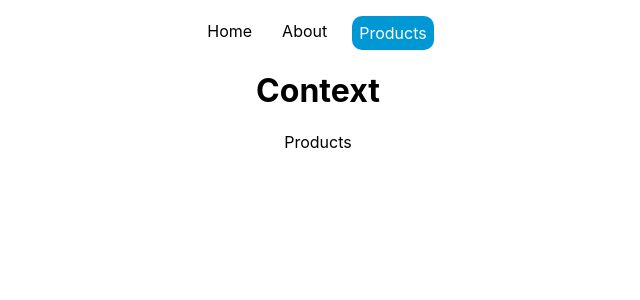
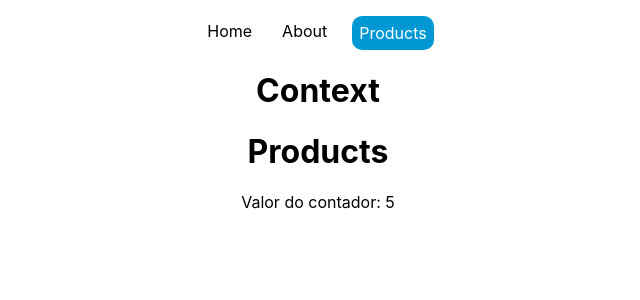
Before and after one commit to Gabr1elSouza/context-api, a React (Create React App) app: page /Products in a window 1280 px wide. Shown: the top 300 px of the page, without its empty margins (322-962 px from the left). Built offline with nearby package versions, Linux system fonts and the light colour scheme.

Commit message:
`Change Context`

```diff
--- a/src/Pages/About.js
+++ b/src/Pages/About.js
@@ -1,7 +1,14 @@
-import React from "react";
+import { useContext } from "react";
+import { CounterContext } from "../Context/CounterContext";
 
 const About = () => {
-  return <div>About</div>;
+  const { counter } = useContext(CounterContext);
+  return (
+    <div>
+      <h1>About</h1>
+      <p>Valor do contador: {counter}</p>
+    </div>
+  );
 };
 
 export default About;
--- a/src/Pages/Home.js
+++ b/src/Pages/Home.js
@@ -1,4 +1,5 @@
 import { useContext } from "react";
+import ChangeCounter from "../components/ChangeCounter";
 
 import { CounterContext } from "../Context/CounterContext";
 
@@ -8,6 +9,8 @@
     <div>
       <h1>Home</h1>
       <p>Valor do contador: {counter}</p>
+      {/*Alterando valor contexot */}
+      <ChangeCounter />
     </div>
   );
 };
--- a/src/Pages/Products.js
+++ b/src/Pages/Products.js
@@ -1,7 +1,14 @@
-import React from "react";
+import { useContext } from "react";
+import { CounterContext } from "../Context/CounterContext";
 
 const Products = () => {
-  return <div>Products</div>;
+  const { counter } = useContext(CounterContext);
+  return (
+    <div>
+      <h1>Products</h1>
+      <p>Valor do contador: {counter}</p>
+    </div>
+  );
 };
 
 export default Products;
--- /dev/null
+++ b/src/components/ChangeCounter.js
@@ -0,0 +1,17 @@
+//3- alterando context
+import { useContext } from "react";
+
+import { CounterContext } from "../Context/CounterContext";
+
+const ChangeCounter = () => {
+  const { counter, setCounter } = useContext(CounterContext);
+
+  return (
+    <div>
+      <button onClick={() => setCounter(counter + 1)}>
+        Add value to counter
+      </button>
+    </div>
+  );
+};
+export default ChangeCounter;
```
